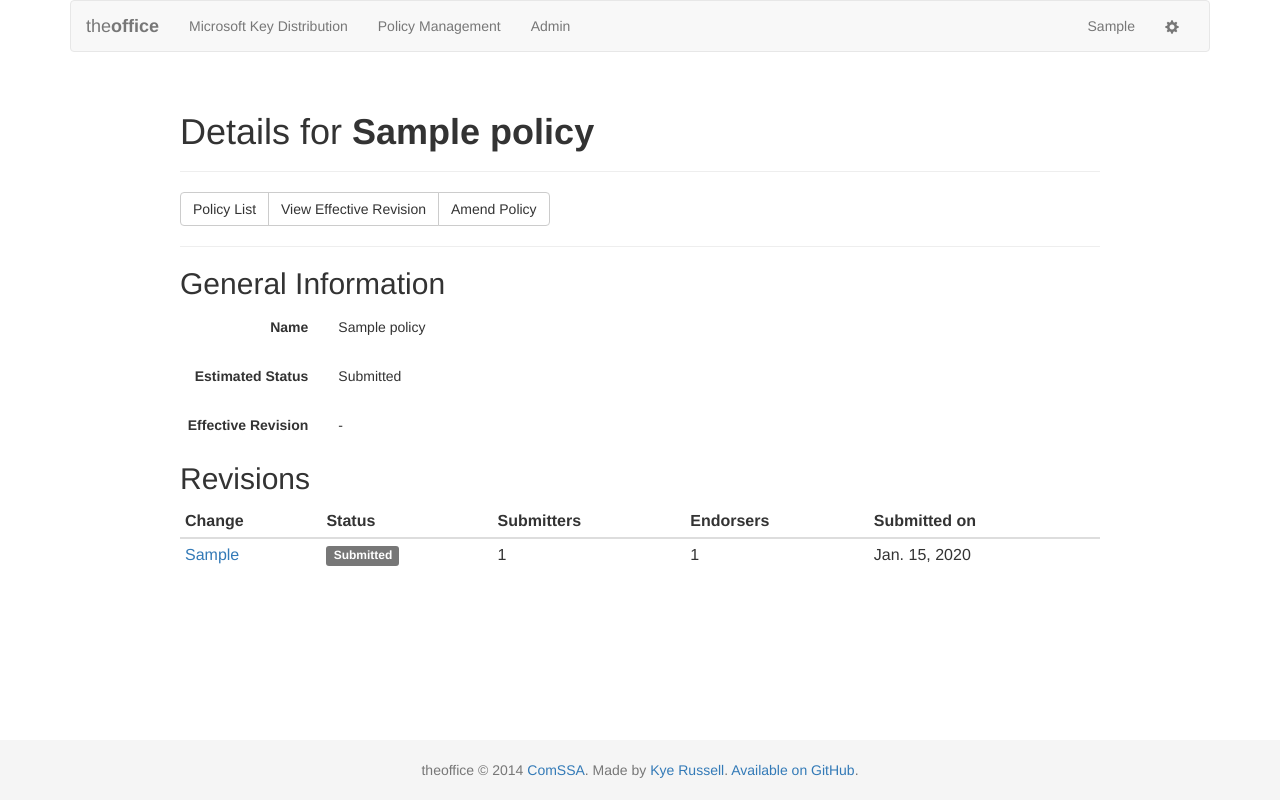
After one commit to ComSSA/keydist, a Django app: page /policy/1 in a window 1280 px wide. The commit adds this page. Run offline with Django 3.2, Linux system fonts and the light colour scheme; a user stored in the database is signed in; tables that the repository leaves empty hold one stand-in row (values such as "Sample post"); parts of the project's set-up code (start-up, migrations or seed data) failed here and were passed over; some libraries are stand-ins or nearby versions.

Commit message:
added revision/policy view functions

```diff
--- a/policy/models.py
+++ b/policy/models.py
@@ -31,6 +31,15 @@ class Policy(models.Model):
 
 		r = Revision.objects.filter(policy = self).order_by('-timestamp')[0]
 		return r.status
+
+	@property
+	def effective_revision(self):
+		for rev in self.revision_set.order_by('-timestamp'):
+			if rev.status.status == "EN":
+				return rev
+
+	def __str__(self):
+		return self.name
 
 
 class Revision(models.Model):
@@ -73,6 +82,9 @@ class Revision(models.Model):
 
 	class Meta:
 		ordering = ['-timestamp']
+
+	def __str__(self):
+		return "%s: %s" % (self.policy, self.change)
 
 
 class RevisionStatus(models.Model):
--- /dev/null
+++ b/policy/templates/policy/info.html
@@ -0,0 +1,49 @@
+{% extends "generic_detail.html" %}
+
+{% load display_pair %}
+{% load markdown_deux_tags %}
+{% load bootstrap3 %}
+{% load policytools %}
+
+{% block custom_buttons_after %}
+	<a href="{% url 'policy:revision_info' object.effective_revision.id %}" class="btn btn-default">
+		{% bootstrap_icon "file" %} View Effective Revision
+	</a>
+
+	<a href="{% url 'policy:amend' object.id %}" class="btn btn-default">
+		{% bootstrap_icon "pencil" %} Amend Policy
+	</a>
+{% endblock %}
+
+{% block noedit %}{% endblock %}
+{% block nodelete %}{% endblock %}
+{% block list_url %}{% url "policy:list" %}{% endblock %}
+
+{% block detail %}
+<h2>General Information</h2>
+{{ object.name|display_pair:"Name" }}
+{{ object.status|display_pair:"Estimated Status" }}
+{{ object.effective_revision.change|display_pair:"Effective Revision" }}
+
+<h2>Revisions</h2>
+<table class="table table-condensed">
+	<thead>
+		<th>Change</th>
+		<th>Status</th>
+		<th>Submitters</th>
+		<th>Endorsers</th>
+		<th>Submitted on</th>
+	</thead>
+	<tbody>
+		{% for revision in object.revision_set.all %}
+			<tr>
+				<td><a href="{% url 'policy:revision_info' revision.id %}">{{ revision.change }}</a></td>
+				<td>{{ revision.status.get_status_display|policy_status_pretty }}</td>
+				<td>{{ revision.submitters.all|join:", " }}</td>
+				<td>{{ revision.endorsers.all|join:", " }}</td>
+				<td>{{ revision.timestamp|date }}</td>
+			</tr>
+		{% endfor %}
+	</tbody>
+</table>
+{% endblock %}
--- a/policy/templates/policy/list.html
+++ b/policy/templates/policy/list.html
@@ -18,8 +18,8 @@
 	</thead>
 	<tbody>
 		{% for object in object_list %}
-			<tr class="clickable active" data-toggle="collapse" id="policy-{{ object.id }}" data-target=".policy-{{ object.id }}-collapsed">
-				<th>{{ object.name }}</th>
+			<tr>
+				<th><a href="{% url 'policy:info' object.id %}">{{ object.name }}</a> <span class="clickable active" data-toggle="collapse" id="policy-{{ object.id }}" data-target=".policy-{{ object.id }}-collapsed">{% bootstrap_icon "circle-arrow-down" %}</span></th>
 				<td>{{ object.status.get_status_display|policy_status_pretty }}</td>
 				<td></td>
 				<td>
@@ -29,7 +29,7 @@
 
 			{% for revision in object.revision_set.all %}
 				<tr class="collapse policy-{{ object.id }}-collapsed">
-					<td>{{ revision.change }}</td>
+					<td><a href="{% url 'policy:revision_info' revision.id %}">{{ revision.change }}</a></td>
 					<td>{{ revision.status.get_status_display|policy_status_pretty }}</td>
 					<td>{{ revision.submitters.all|join:", " }}</td>
 					<td>
--- a/policy/urls.py
+++ b/policy/urls.py
@@ -19,6 +19,18 @@ urlpatterns = patterns('',
         permission_required('policy.create_revision')
         (views.amend),
         name = 'amend'
+    ),
+
+    url(r'^(?P<pk>\d+)$',
+        permission_required('policy.read_policy')
+        (views.PolicyInfo.as_view()),
+        name = 'info'
+    ),
+
+    url(r'^revision/(?P<pk>\d+)$',
+        permission_required('policy.read_revision')
+        (views.RevisionInfo.as_view()),
+        name = 'revision_info'
     ),
 
     url(r'^revision/(?P<revision_id>\d+)/updatestatus$',
--- a/policy/views.py
+++ b/policy/views.py
@@ -52,11 +52,8 @@ def write(request):
 	})
 
 def amend(request, policy_id):
-	try:
-		target_policy = models.Policy.objects.get(pk = policy_id)
-		latest_revision = models.Revision.objects.filter(policy = policy_id).order_by('timestamp')[0]
-	except models.Policy.DoesNotExist:
-		raise Http404
+	target_policy = get_object_or_404(models.Policy, pk = policy_id)
+	latest_revision = models.Revision.objects.filter(policy = policy_id).order_by('timestamp')[0]
 
 	if request.method == 'POST':
 		form = forms.AmendmentForm(request.POST)
@@ -109,6 +106,14 @@ class PolicyList(TheofficeListView):
 	model = models.Policy
 	template_name = 'policy/list.html'
 
+class PolicyInfo(TheofficeDetailView):
+    model = models.Policy
+    template_name = 'policy/info.html'
+
+class RevisionInfo(TheofficeDetailView):
+    model = models.Revision
+    template_name = 'policy/revision_info.html'
+
 def update_status(request, revision_id):
 	revision = get_object_or_404(models.Revision, pk = revision_id)
 
```
Also changed, not shown: policy/templates/policy/revision_info.html (added, +61 -0 lines).
